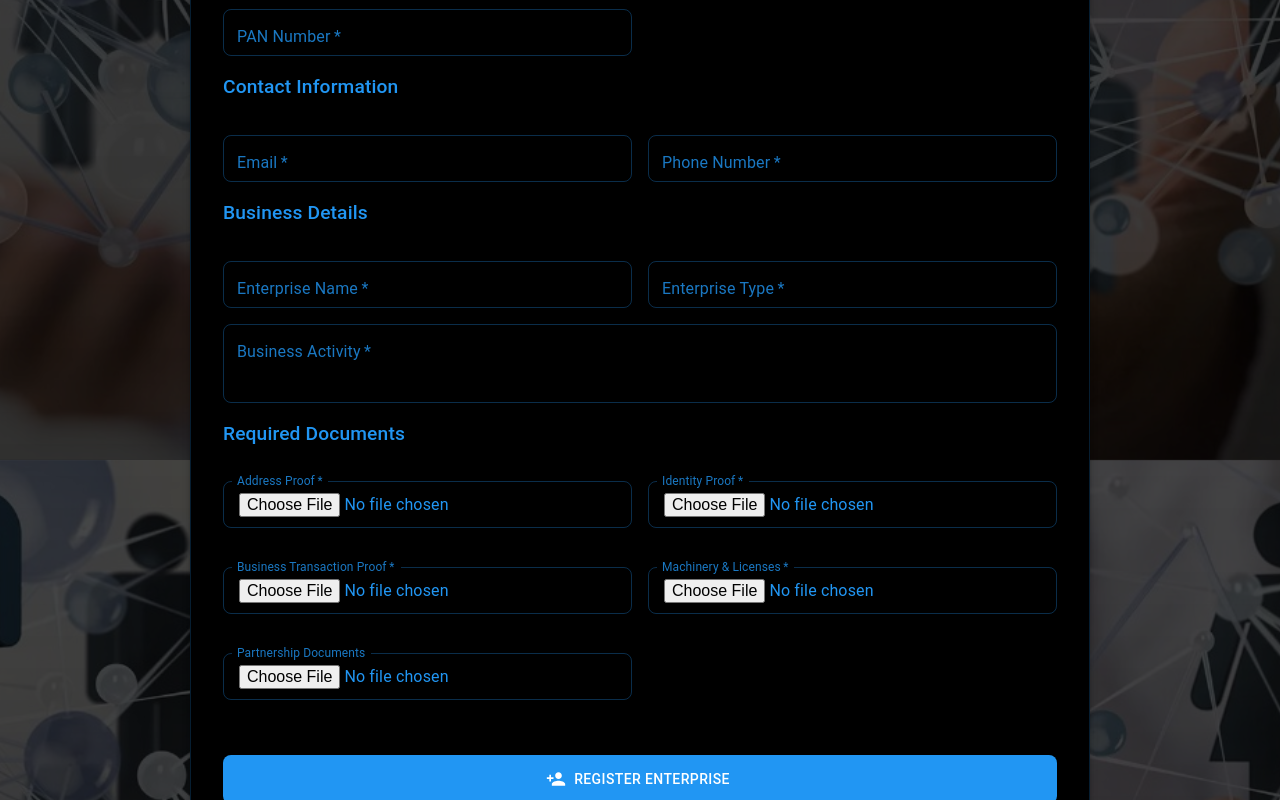
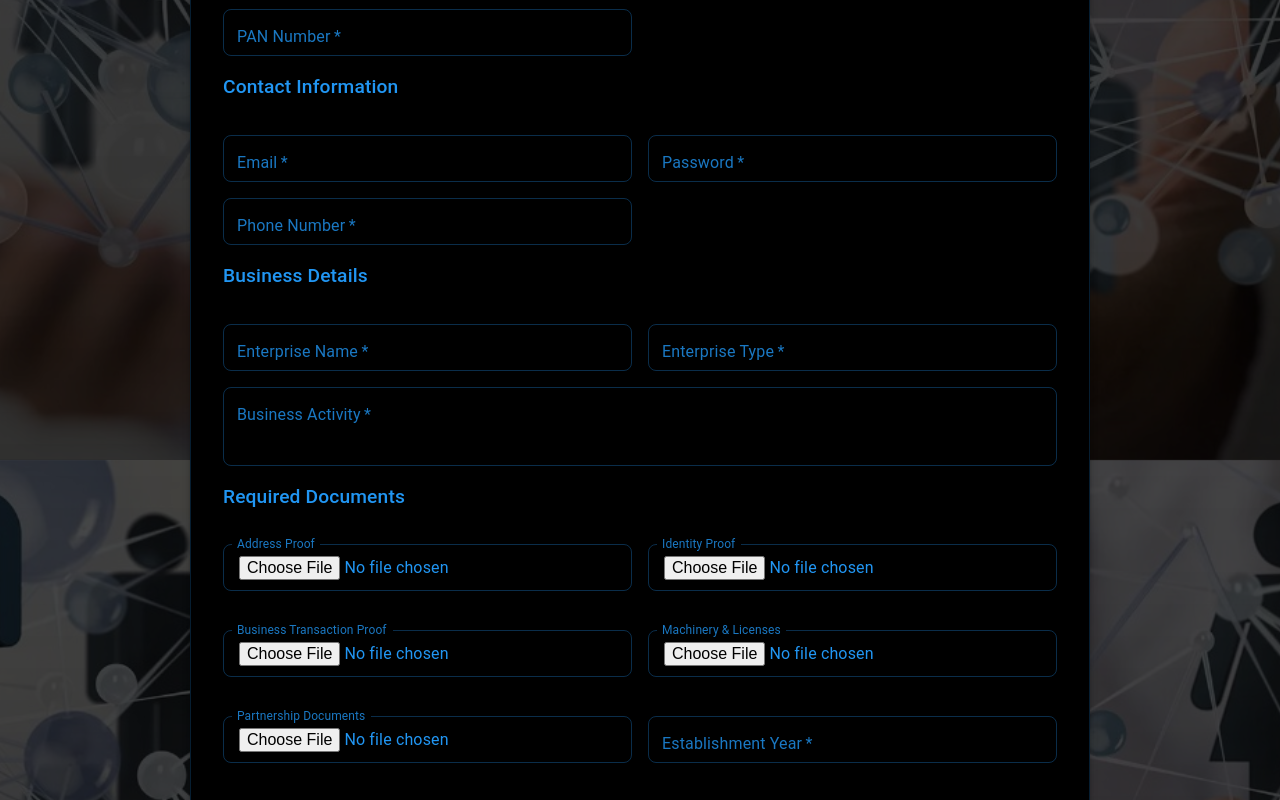
Before and after one commit to burhaanmoin/biz_hive, a React (Create React App) app in the folder bizhive/: page /signup in a window 1280 px wide. Shown: the part 340-1140 px from the top of the page. Built offline with nearby package versions, Linux system fonts and the light colour scheme.

Commit message:
Implement real signup API integration and UI improvements

```diff
--- a/bizhive/src/components/Signup.jsx
+++ b/bizhive/src/components/Signup.jsx
@@ -20,7 +20,7 @@ import {
 import { useNavigate } from 'react-router-dom';
 import axios from 'axios';
 import '../styles/Signup.scss';
-import { API_BASE_URL } from '../services/api';
+import { API_BASE_URL, signupEnterprise } from '../services/api';
 
 const Signup = () => {
   const navigate = useNavigate();
@@ -85,12 +85,43 @@ const Signup = () => {
     e.preventDefault();
     setError('');
     setLoading(true);
-    // Demo bypass: skip backend call
-    setTimeout(() => {
-      setSuccess(true);
+    setSuccess(false);
+
+    // Prepare data for backend (map frontend fields to backend fields)
+    const payload = {
+      fullName: formData.fullName,
+      loginId: formData.loginId,
+      email: formData.email,
+      password: formData.password,
+      phoneNumber: formData.phoneNumber,
+      aadhaarNumber: formData.aadhaarNumber, // Not in backend, will be ignored
+      panNumber: formData.panNumber,         // Not in backend, will be ignored
+      enterpriseName: formData.enterpriseName,
+      enterpriseType: formData.enterpriseType,
+      businessActivity: formData.businessActivity, // Not in backend, will be ignored
+      gstin: formData.gstin,
+      establishmentYear: formData.establishmentYear,
+      streetAddress: formData.streetAddress,
+      city: formData.city,
+      state: formData.state,
+      pincode: formData.pincode,
+      // The rest are not required by backend for signup
+    };
+
+    try {
+      const res = await signupEnterprise(payload);
+      if (res.success) {
+        setSuccess(true);
+        setLoading(false);
+        setTimeout(() => navigate('/login'), 1500);
+      } else {
+        setError(res.message || 'Registration failed');
+        setLoading(false);
+      }
+    } catch (err) {
+      setError(err.response?.data?.message || 'Registration failed');
       setLoading(false);
-      setTimeout(() => navigate('/login'), 1500);
-    }, 1000);
+    }
   };
 
   const handleFileChange = (e) => {
@@ -215,6 +246,37 @@ const Signup = () => {
               <TextField
                 required
                 fullWidth
+                label="Password"
+                name="password"
+                type={showPassword ? 'text' : 'password'}
+                value={formData.password}
+                onChange={handleChange}
+                className="signup-input"
+                sx={{
+                  '& .MuiInputBase-input': {
+                    color: '#1976d2',
+                  },
+                }}
+                InputProps={{
+                  endAdornment: (
+                    <InputAdornment position="end">
+                      <IconButton
+                        aria-label="toggle password visibility"
+                        onClick={() => setShowPassword((show) => !show)}
+                        edge="end"
+                      >
+                        {showPassword ? <VisibilityOff /> : <Visibility />}
+                      </IconButton>
+                    </InputAdornment>
+                  ),
+                }}
+              />
+            </Grid>
+
+            <Grid item xs={12} sm={6}>
+              <TextField
+                required
+                fullWidth
                 label="Phone Number"
                 name="phoneNumber"
                 value={formData.phoneNumber}
@@ -304,7 +366,6 @@ const Signup = () => {
 
             <Grid item xs={12} sm={6}>
               <TextField
-                required
                 fullWidth
                 type="file"
                 label="Address Proof"
@@ -323,7 +384,6 @@ const Signup = () => {
 
             <Grid item xs={12} sm={6}>
               <TextField
-                required
                 fullWidth
                 type="file"
                 label="Identity Proof"
@@ -342,7 +402,6 @@ const Signup = () => {
 
             <Grid item xs={12} sm={6}>
               <TextField
-                required
                 fullWidth
                 type="file"
                 label="Business Transaction Proof"
@@ -361,7 +420,6 @@ const Signup = () => {
 
             <Grid item xs={12} sm={6}>
               <TextField
-                required
                 fullWidth
                 type="file"
                 label="Machinery & Licenses"
@@ -395,6 +453,30 @@ const Signup = () => {
                 }}
               />
             </Grid>
+
+            <Grid item xs={12} sm={6}>
+              <TextField
+                required
+                fullWidth
+                select
+                label="Establishment Year"
+                name="establishmentYear"
+                value={formData.establishmentYear}
+                onChange={handleChange}
+                className="signup-input"
+                sx={{
+                  '& .MuiInputBase-input': {
+                    color: '#1976d2',
+                  },
+                }}
+              >
+                {yearRange.map((year) => (
+                  <MenuItem key={year} value={year}>
+                    {year}
+                  </MenuItem>
+                ))}
+              </TextField>
+            </Grid>
           </Grid>
 
           <Button
--- a/bizhive/src/services/api.js
+++ b/bizhive/src/services/api.js
@@ -57,6 +57,11 @@ export const updateEnterprise = async (id, data) => {
   return response.data;
 };
 
+export const signupEnterprise = async (enterpriseData) => {
+  const response = await axios.post(`${API_BASE_URL}/api/enterprise/signup`, enterpriseData);
+  return response.data;
+};
+
 // You can keep the default export if needed
 const api = {
   login: loginUser,
@@ -68,6 +73,7 @@ const api = {
   deleteEnterpriseDocument: deleteEnterpriseDocument,
   deleteEnterpriseReport: deleteEnterpriseReport,
   updateEnterprise: updateEnterprise,
+  signupEnterprise: signupEnterprise,
   // Add other API methods as needed
 };
 
```
